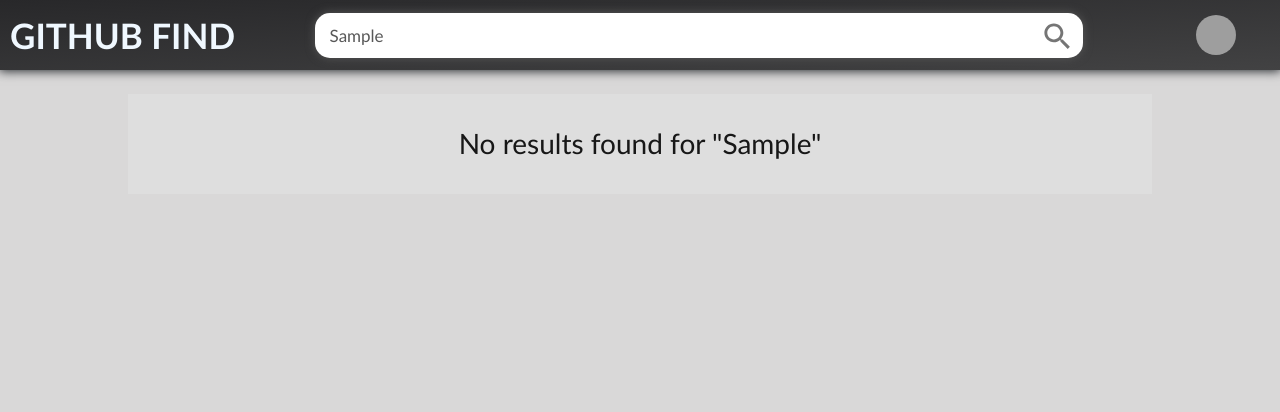
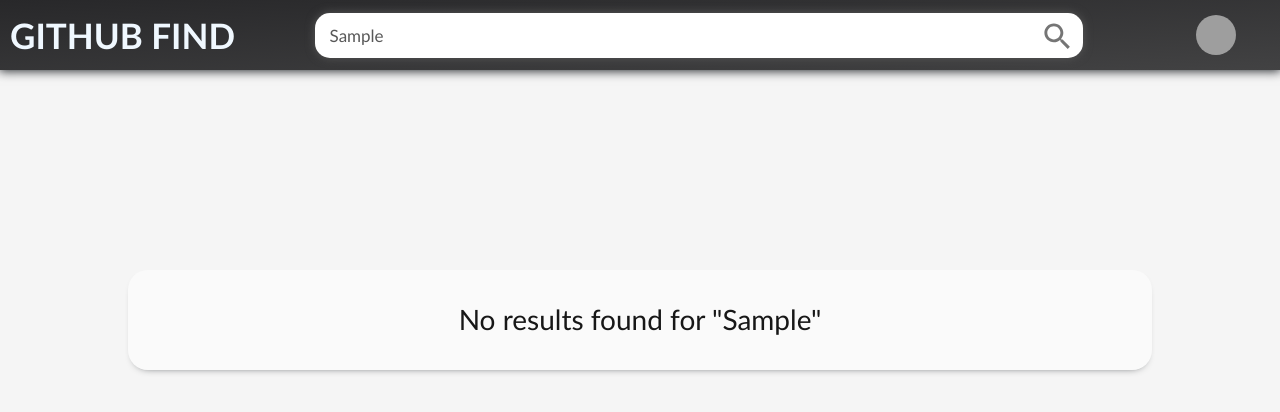
Before and after one commit to Bereky/Github-find, a React app: page / in a window 1280 px wide. Both pictures are taken after typing "Sample" into the empty fields and a click on the button 1057 px from the left and 36 px from the top of the page. Built offline with nearby package versions, Linux system fonts and the light colour scheme; grey boxes are pictures that could not be loaded.

Commit message:
error and result update

```diff
--- a/package.json
+++ b/package.json
@@ -14,6 +14,7 @@
     "faker": "^6.6.6",
     "react": "^18.2.0",
     "react-dom": "^18.2.0",
+    "react-loading": "^2.0.3",
     "react-scripts": "5.0.1",
     "web-vitals": "^2.1.4"
   },
--- a/src/components/Error/index.css
+++ b/src/components/Error/index.css
@@ -1,7 +1,10 @@
 .error {
     height: 100px;
     width: 80%;
-    background-color: #e2e2e27d;
+    background-color: #ffffff7d;
+    border-radius: 20px;
+    box-shadow: 0px 4px 9px -7px;
+
   }
 
   .error h3 {
--- a/src/components/Error/index.js
+++ b/src/components/Error/index.js
@@ -2,7 +2,7 @@ import "./index.css";
 
 const Error = (props) => {
     return (
-        <div className="error d-flex justify-content align-items-center mt-4 m-auto">
+        <div className="error d-flex justify-content align-items-center">
             <h3>No results found for "{props.query}"</h3>
         </div>
      );
--- a/src/components/Header/Form/index.js
+++ b/src/components/Header/Form/index.js
@@ -1,9 +1,9 @@
 import { useContext, useState} from "react"
+import { useNavigate } from "react-router-dom";
+import { SearchContext } from "../../../Context/SearchContext";
 import IconButton from '@mui/material/IconButton';
 import SearchIcon from '@mui/icons-material/Search';
 import "./index.css"
-import { useNavigate } from "react-router-dom";
-import { SearchContext } from "../../../Context/SearchContext";
 
 const Search = ({myCallBack}) => {
     const [username, setUsername] = useState("");
--- a/src/components/Helper/Loading.js
+++ b/src/components/Helper/Loading.js
@@ -1,4 +1,4 @@
-import '../index.css'
+import '../../index.css'
 
 const Loading = () => {
     return (
--- a/src/components/Search/index.css
+++ b/src/components/Search/index.css
@@ -0,0 +1,5 @@
+.search {
+    width: 100%;
+    height: auto;
+    min-height: 500px;
+}
--- a/src/components/Search/index.js
+++ b/src/components/Search/index.js
@@ -1,15 +1,15 @@
-import { useContext, useEffect } from 'react';
+import { useContext, useEffect, useState } from 'react';
 import { useSearchParams } from 'react-router-dom';
 import { SearchContext } from '../../Context/SearchContext';
 import Error from '../Error/index'
+import ReactLoading from 'react-loading';
+import Loading from '../Helper/Loading'
 import './index.css'
-
-
 
 const Search = () => {
     const searchQuery = useContext(SearchContext)
-
     const [ searchParams, setSearchParams ] = useSearchParams()
+    const [ loading, setLoading ] = useState()
 
     let search = {
         q: searchQuery.query
@@ -17,12 +17,15 @@ const Search = () => {
 
     useEffect(() => {
         setSearchParams(search, {replace: true})
+
     }, [searchQuery.query])
 
     return (
-        <>
+        <div className='d-flex justify-content-center flex-column align-items-center search'>
+            {/* <ReactLoading type='bars' color='#353536' height={300} width={100} className='h-100 m-auto'/> */}
+            {/* <Loading /> */}
             <Error query={search.q}/>
-        </>
+        </div>
      );
 }
 
--- a/src/components/app/index.js
+++ b/src/components/app/index.js
@@ -5,7 +5,6 @@ import Home from "../Home";
 import SearchContextProvider from "../../Context/SearchProvider";
 
 const App = () => {
-
     return (
         <SearchContextProvider>
             <Router>
--- a/src/index.css
+++ b/src/index.css
@@ -2,7 +2,7 @@ body{
   margin: 0;
   padding: 0;
   font-family: 'Trebuchet MS', 'Lucida Sans Unicode', 'Lucida Grande', 'Lucida Sans', Arial, sans-serif;
-  background-color: #b3b1b17d;
+  background-color: #ecebeb7d;
 }
 
 
@@ -12,7 +12,7 @@ body{
   display: flex;
   background-color: #282634;
   opacity: .8;
-  position: absolute;
+  position: fixed;
   width: 100%;
   height: 100vh;
   transition: 1s;
```
Also changed, not shown: 1 other file.
